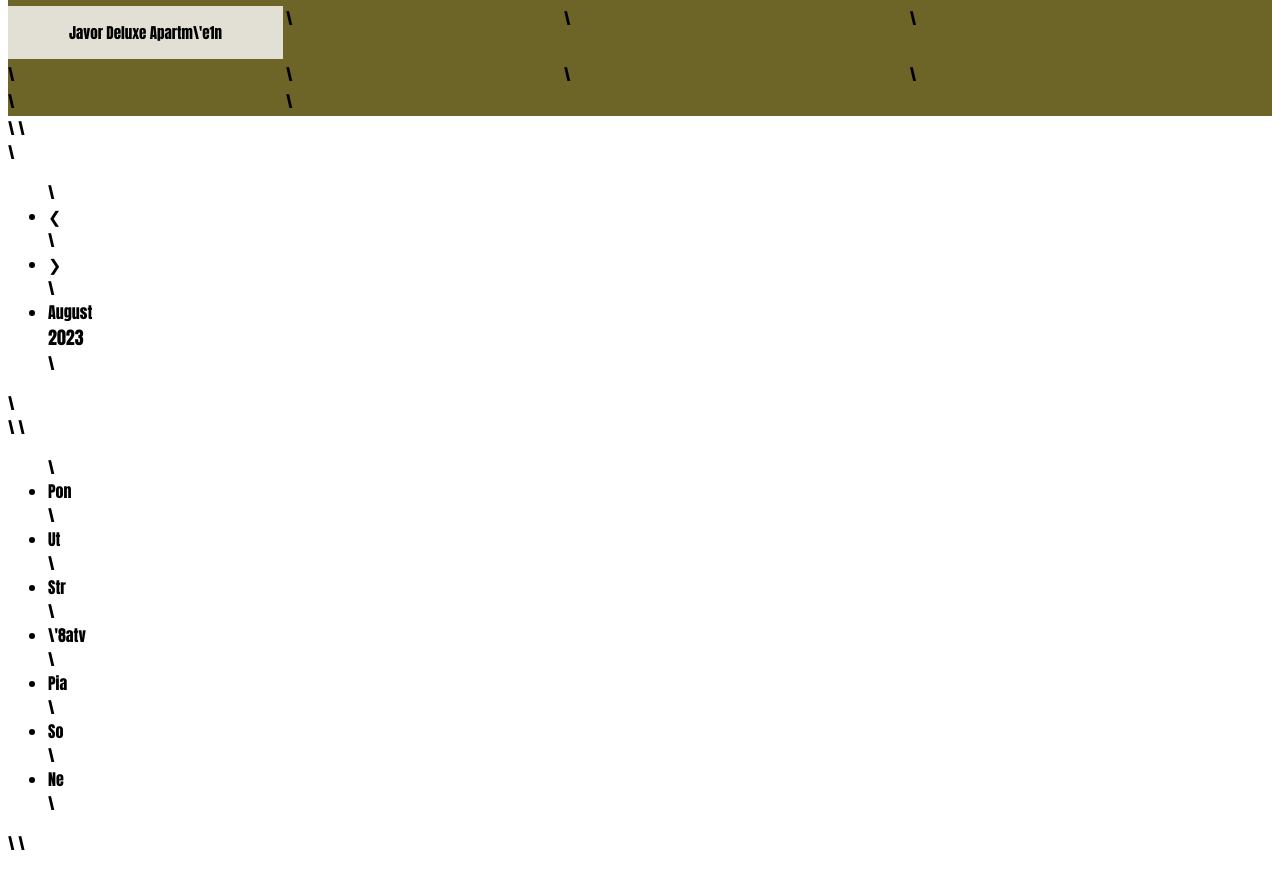
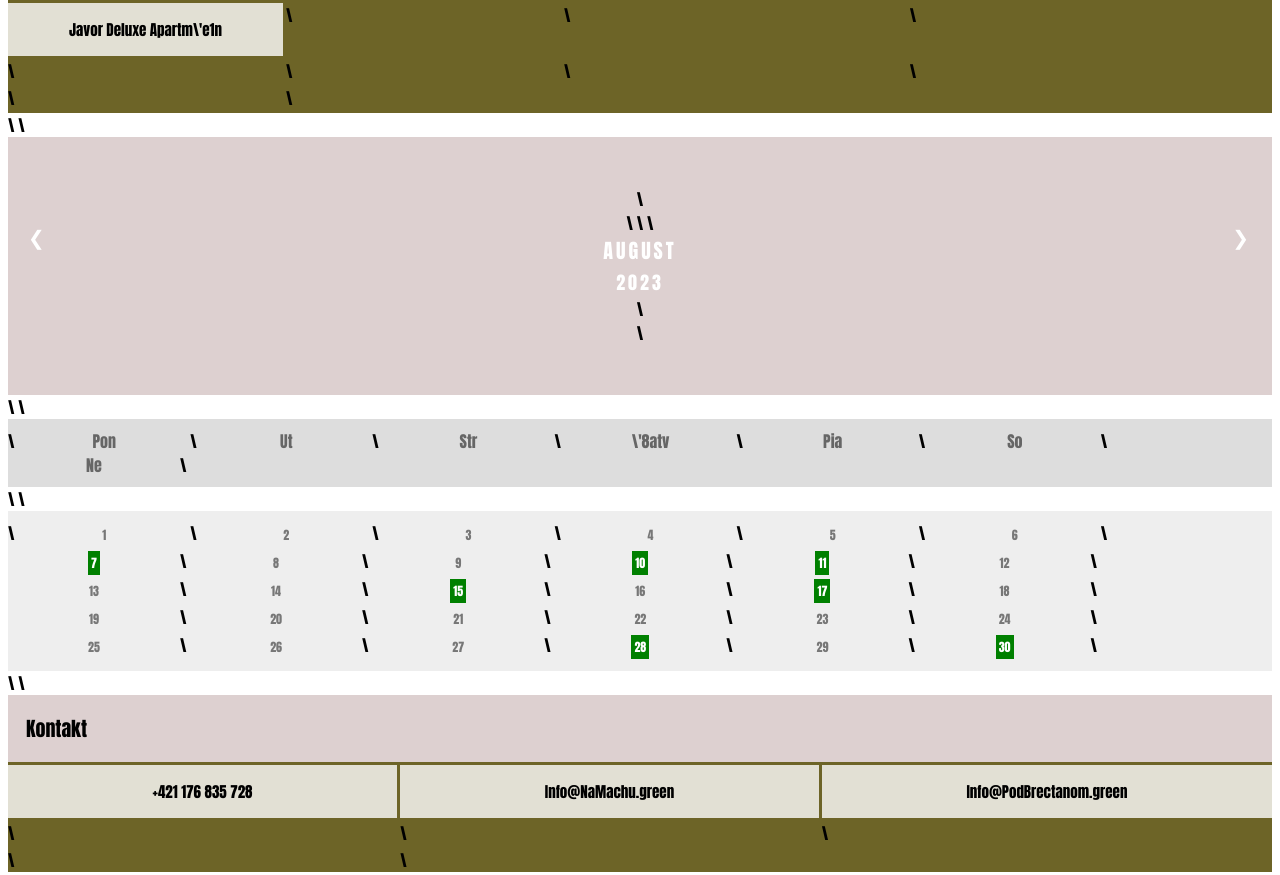
Before and after one commit to matusdurisin/Na-Machu, a plain HTML site: page ubytovanie.html in a window 1280 px wide. Shown: the part 721-1596 px from the top of the page. Drawn offline with Linux system fonts and the light colour scheme.

Commit message:
Update styles.css

```diff
--- a/styles.css
+++ b/styles.css
@@ -31,9 +31,7 @@
   display: grid;
   gap: 3px;
   grid-template-areas:
-    'header header header'
-    'ubytovanie brectan kontakt'
-    'box1 box2 box3';
+    'header header header';
   padding: 0px;
   padding-bottom: 3px;
 }
@@ -148,6 +146,75 @@
   text-align: left;
 }
 
+ul {list-style-type: none;}
+body {font-family: , sans-serif;}
+
+
+.month {
+  padding: 50 20px;
+  background: #DDD0D0 ;
+  text-align: center;
+}
+
+.month ul {
+  margin: 0;
+  padding: 0;
+}
+
+.month ul li {
+  color: white;
+  font-size: 20px;
+  text-transform: uppercase;
+  letter-spacing: 3px;
+}
+
+
+.month .prev {
+  float: left;
+  padding-top: 10px;
+}
+
+.month .next {
+  float: right;
+  padding-top: 10px;
+}
+
+.weekdays {
+  margin: 0;
+  padding: 10px 0;
+  background-color:#ddd;
+}
+
+.weekdays li {
+  display: inline-block;
+  width: 13.6%;
+  color: #666;
+  text-align: center;
+}
+
+.days {
+  padding: 10px 0;
+  background: #eee;
+  margin: 0;
+}
+
+.days li {
+  list-style-type: none;
+  display: inline-block;
+  width: 13.6%;
+  text-align: center;
+  margin-bottom: 5px;
+  font-size:12px;
+  color: #777;
+}
+
+.days li .active {
+  padding: 3px;
+  background:green;
+  color: white;
+   gap: 3px;
+}
+
 .center-div {
   display: grid;
   grid-template-columns: 1fr 1.5fr 2fr;
@@ -158,24 +225,6 @@
 .empty {
   background-color: #DDD0D0;
 
-}
-
-.brectan-text {
-  grid-column: 2/3;
-  background-color: #E3E0D5;
-  padding: 7px;
-  border: 3px solid #6D6427;
-}
-
-.brectan-text>h4 {
-  font-size: 1.3rem;
-}
-
-.brectan-title {
-  background-color: #DDD0D0;
-  font-size: 20;
-  padding: 18px;
-  text-align: left;
 }
 
 .contact {
```
